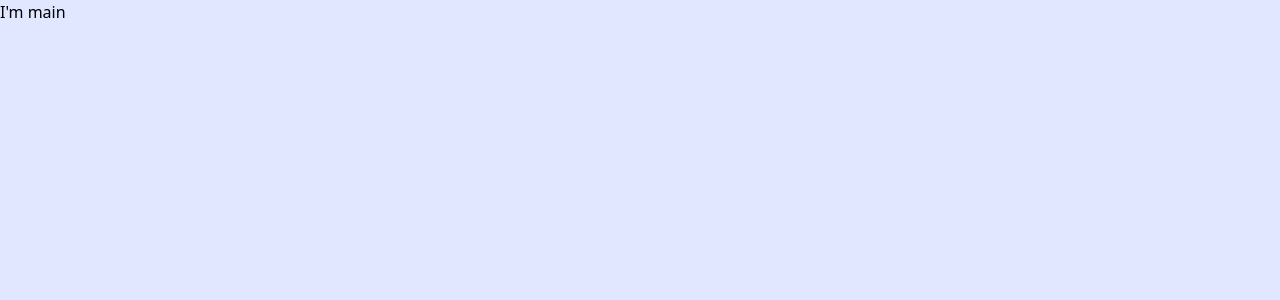
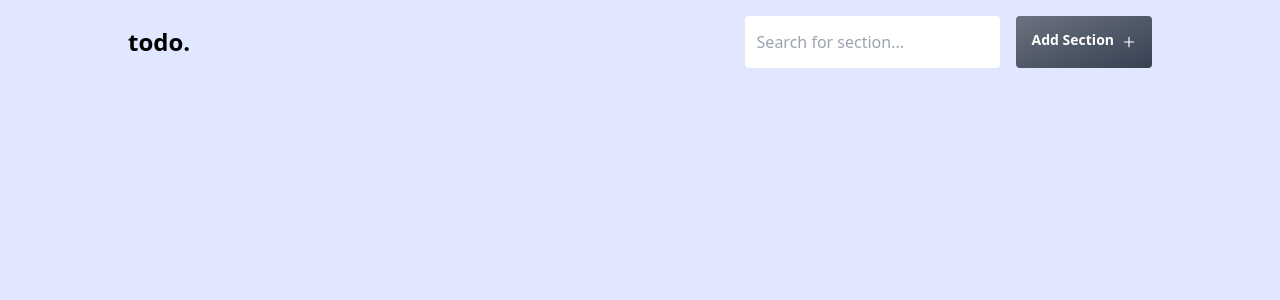
Before and after one commit to tsaqifammar/todolist-react-express-mysql, a React (Create React App) app in the folder frontend/: page / in a window 1280 px wide. Shown: the top 300 px of the page. Built offline with nearby package versions, Linux system fonts and the light colour scheme.

Commit message:
Add Header component

```diff
--- /dev/null
+++ b/frontend/src/components/Header/index.css
@@ -0,0 +1,5 @@
+.add-section-btn {
+  @apply bg-gradient-to-tl p-4  text-white flex items-center
+  from-gray-700 to-gray-500 hover:contrast-125
+  rounded-full sm:rounded text-2xl sm:text-sm transition-all;
+}
--- /dev/null
+++ b/frontend/src/components/Header/index.jsx
@@ -0,0 +1,25 @@
+import SearchBar from '../SearchBar';
+import { HiOutlinePlus } from 'react-icons/hi';
+import './index.css';
+
+function Header() {
+  return (
+    <div className="flex flex-col justify-between items-center py-4 sm:flex-row">
+      <h1 className="font-bold text-2xl mb-4 sm:mb-0">todo.</h1>
+      <div className="flex">
+        <SearchBar />
+        <button
+          type="button"
+          className="add-section-btn font-bold absolute right-8 bottom-8 sm:static sm:ml-4"
+        >
+          <span className="-translate-y-[2px] hidden sm:inline">
+            Add Section
+          </span>
+          <HiOutlinePlus className="sm:ml-2" />
+        </button>
+      </div>
+    </div>
+  );
+}
+
+export default Header;
--- a/frontend/src/pages/Main/index.jsx
+++ b/frontend/src/pages/Main/index.jsx
@@ -1,7 +1,9 @@
+import Header from '../../components/Header';
+
 function Main() {
   return (
-    <div>
-      <h1>I'm main</h1>
+    <div className="mx-auto h-screen w-4/5">
+      <Header />
     </div>
   );
 }
```
